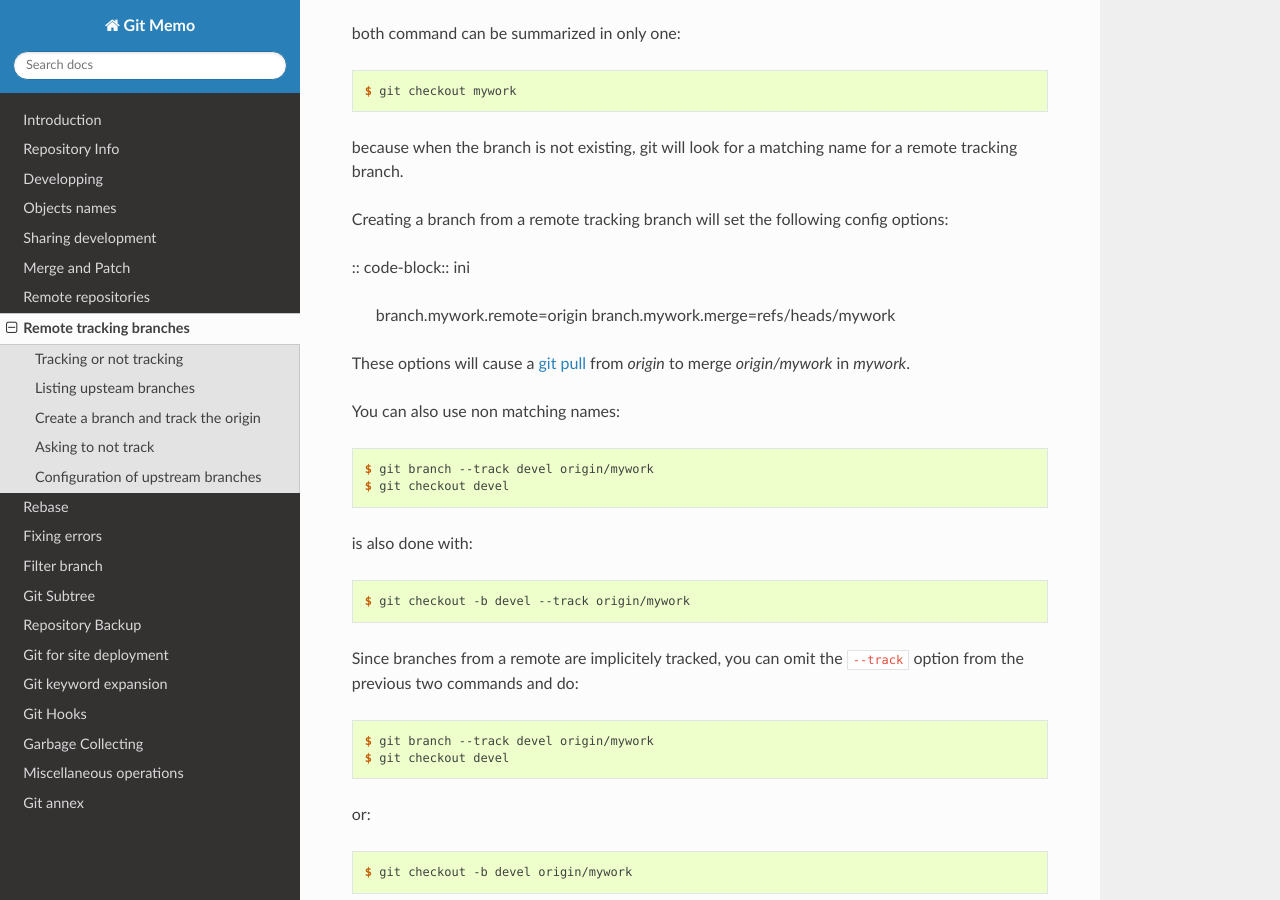
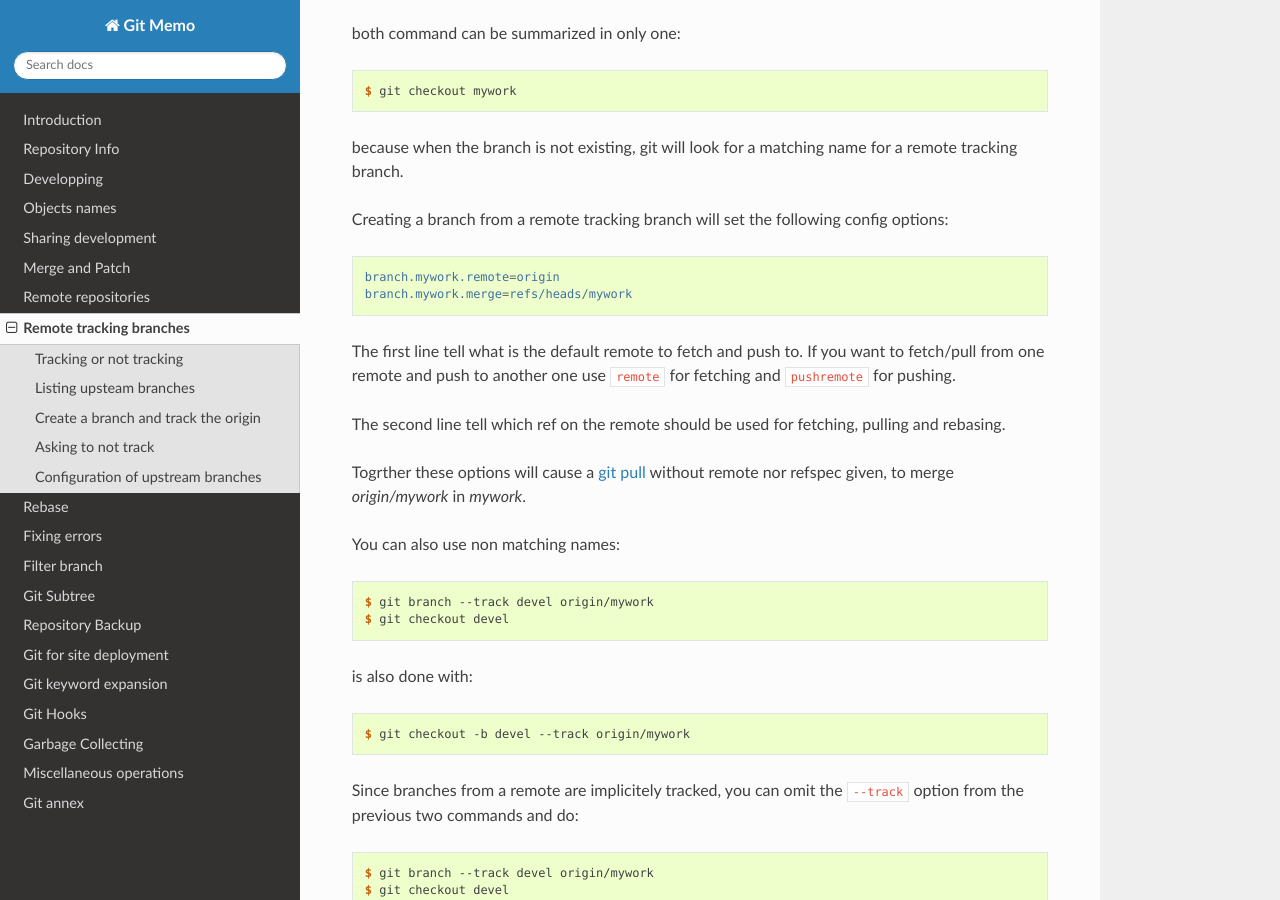
Before and after one commit to marczz/git-memo, a Sphinx documentation site: the page built from source/remote_tracking.rst, in a window 1280 px wide and 900 px high, scrolled down 1261 px. Built offline with Sphinx 7.4.7 and the Read the Docs theme 2.0.0, drawn with Linux system fonts in a browser that asks for light colours.

Commit message:
remote-tracking: more details about upstream remote
And fixed syntax error.

```diff
--- a/source/remote_tracking.rst
+++ b/source/remote_tracking.rst
@@ -74,13 +74,20 @@ name for a remote tracking branch.
 Creating a branch from a remote tracking branch will set the
 following config options:
 
-:: code-block:: ini
+..  code-block:: ini
 
     branch.mywork.remote=origin
     branch.mywork.merge=refs/heads/mywork
 
-These options will cause a :gitdoc:`git pull<git-pull.html>` from
-*origin* to merge *origin/mywork* in *mywork*.
+The first line tell what is the default remote to fetch and push to. If you want to
+fetch/pull from one remote and push to another one use ``remote`` for fetching and
+``pushremote`` for pushing.
+
+The second line tell which ref on the remote should be used for fetching, pulling and
+rebasing.
+
+Togrther these options will cause a :gitdoc:`git pull<git-pull.html>` without remote nor
+refspec given, to merge *origin/mywork* in *mywork*.
 
 You can also use non matching names::
 
```
